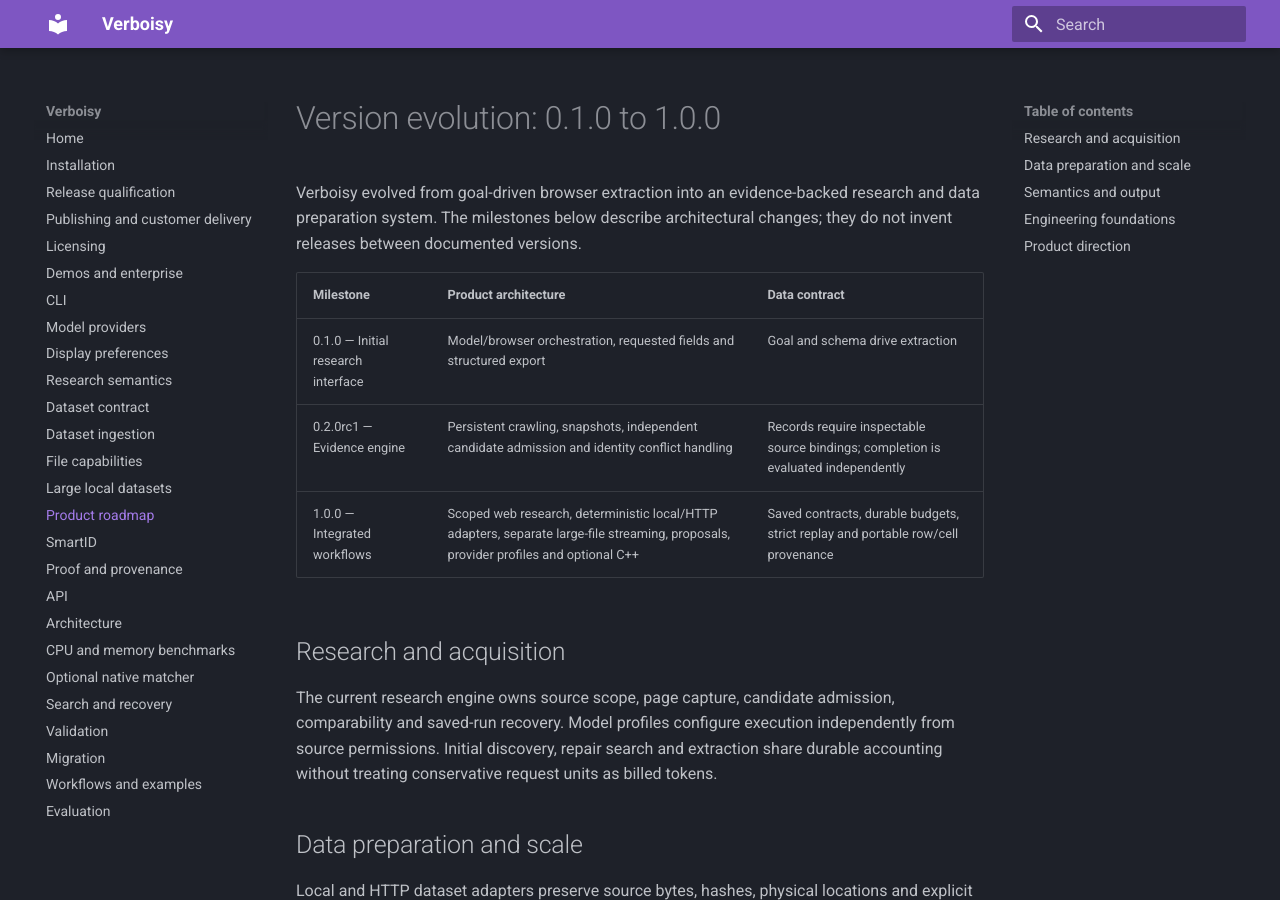
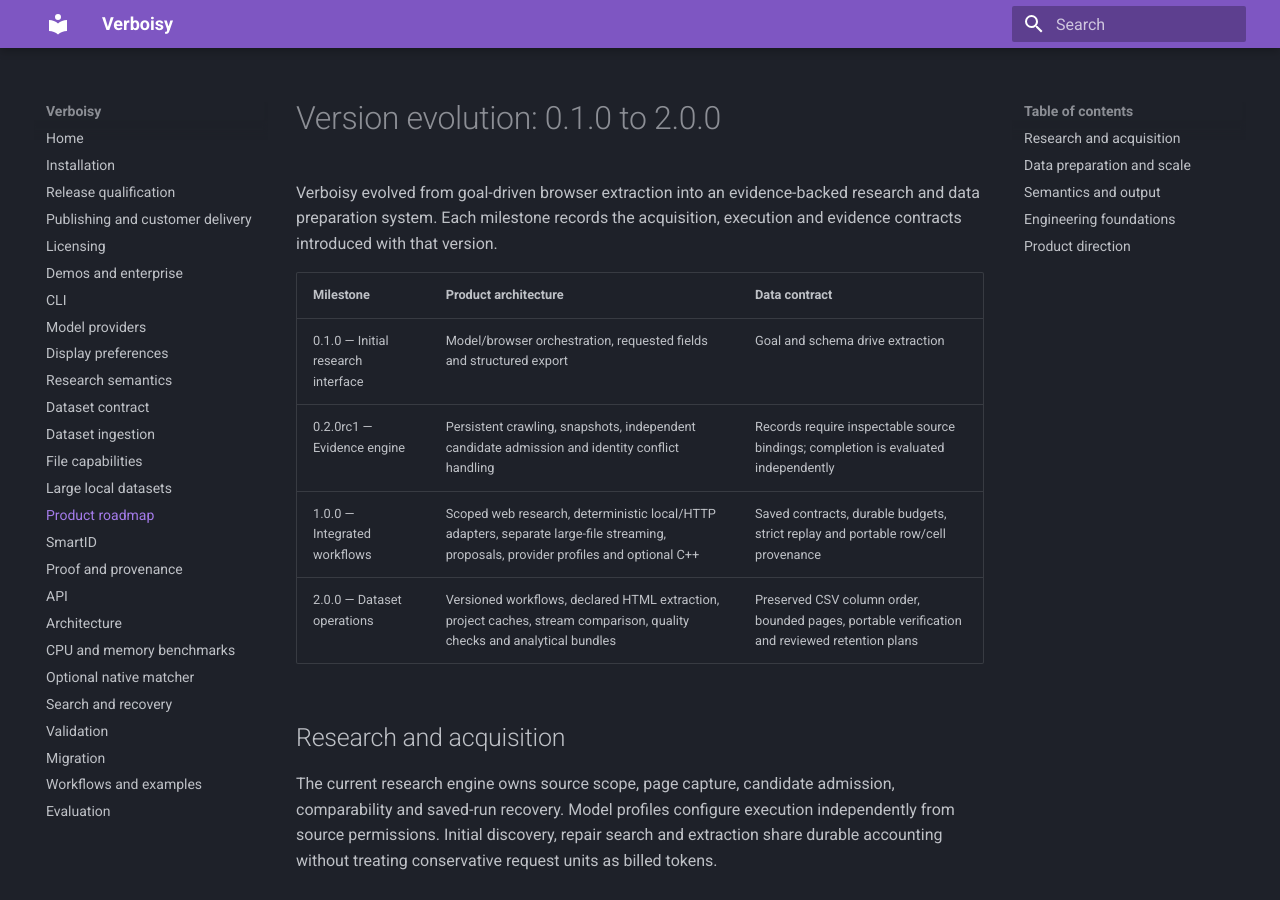
Before and after one commit to EmanueleTorrisi/verboisy, an MkDocs documentation site: the page built from docs/development-roadmap.md, in a window 1280 px wide and 900 px high. Built offline with MkDocs 1.6.1 and Material for MkDocs 9.7.7, drawn with Linux system fonts in a browser that asks for light colours.

Commit message:
docs(roadmap): record the 2.0.0 milestone

```diff
--- a/docs/development-roadmap.md
+++ b/docs/development-roadmap.md
@@ -1,16 +1,17 @@
 <!-- Copyright (c) 2026 Emanuele Torrisi. See LICENSE for applicable terms. -->
 
-# Version evolution: 0.1.0 to 1.0.0
+# Version evolution: 0.1.0 to 2.0.0
 
 Verboisy evolved from goal-driven browser extraction into an evidence-backed research
-and data preparation system. The milestones below describe architectural changes;
-they do not invent releases between documented versions.
+and data preparation system. Each milestone records the acquisition, execution and
+evidence contracts introduced with that version.
 
 | Milestone | Product architecture | Data contract |
 | --- | --- | --- |
 | 0.1.0 — Initial research interface | Model/browser orchestration, requested fields and structured export | Goal and schema drive extraction |
 | 0.2.0rc1 — Evidence engine | Persistent crawling, snapshots, independent candidate admission and identity conflict handling | Records require inspectable source bindings; completion is evaluated independently |
 | 1.0.0 — Integrated workflows | Scoped web research, deterministic local/HTTP adapters, separate large-file streaming, proposals, provider profiles and optional C++ | Saved contracts, durable budgets, strict replay and portable row/cell provenance |
+| 2.0.0 — Dataset operations | Versioned workflows, declared HTML extraction, project caches, stream comparison, quality checks and analytical bundles | Preserved CSV column order, bounded pages, portable verification and reviewed retention plans |
 
 ## Research and acquisition
 
```
